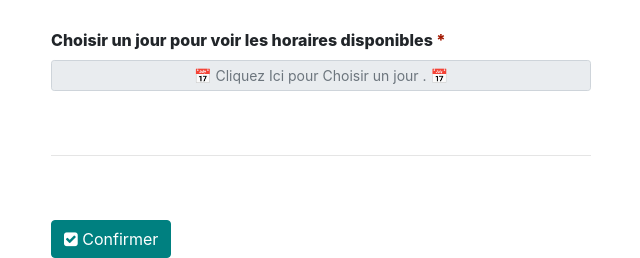
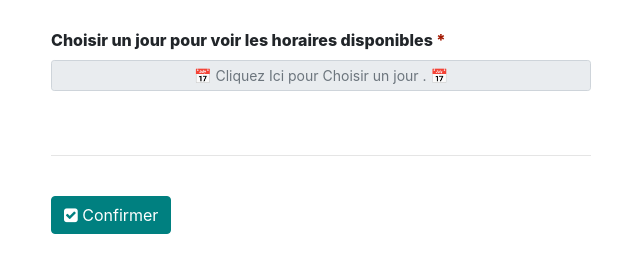
Before and after one commit to DoraymonIT/fmpm-stage1, a PHP site: page / in a window 1280 px wide. Shown: the part 1819-2077 px from the top of the page, without its empty margins (319-959 px from the left). After the commit the page ends 2053 px from the top, so only its background shows below. Run offline with PHP 8.4, Linux system fonts and the light colour scheme; the visitor is signed in with stand-in values (Sample User, id 1); data that the repository does not hold is empty; some libraries are stand-ins or nearby versions.

Commit message:
Update index.php

```diff
--- a/public/index.php
+++ b/public/index.php
@@ -15,7 +15,7 @@ if (empty($_SESSION['username'])) {
   <link rel="stylesheet" href="pickadate.js-3.6.2/lib/themes/default.css">
   <link rel="stylesheet" href="pickadate.js-3.6.2/lib/themes/default.date.css">
   <link rel="stylesheet" href="pickadate.js-3.6.2/lib/themes/default.time.css">
-  <link rel="stylesheet" href="pickadate.js-3.6.2/lib/themes/rtl.css">
+  <!-- <link rel="stylesheet" href="pickadate.js-3.6.2/lib/themes/rtl.css"> -->
 
   <link rel="stylesheet" href="https://maxcdn.bootstrapcdn.com/bootstrap/4.0.0/css/bootstrap.min.css" integrity="sha384-Gn5384xqQ1aoWXA+058RXPxPg6fy4IWvTNh0E263XmFcJlSAwiGgFAW/dAiS6JXm" crossorigin="anonymous" />
   <link rel="stylesheet" href="https://stackpath.bootstrapcdn.com/font-awesome/4.7.0/css/font-awesome.min.css" />
@@ -162,9 +162,7 @@ if (empty($_SESSION['username'])) {
               <span>*</span></label>
             <!-- <input type="date" name="" class="form-control form-control-sm" /> -->
 
-            <input class="datepicker form-control form-control-sm" type="date"
-             name="" id="" placeholder='&#128197; Cliquez Ici pour Choisir un jour . &#x1f4c5;'
-             style="text-align: center;" required onChange="getCreneaux(this.value);" />
+            <input class="datepicker form-control form-control-sm" type="date" name="" id="" placeholder='&#128197; Cliquez Ici pour Choisir un jour . &#x1f4c5;' style="text-align: center;" required onChange="getCreneaux(this.value);" />
 
             <br />
             <!-- This staffs will be displayed when a student choose some day !! -->
@@ -178,9 +176,9 @@ if (empty($_SESSION['username'])) {
             </div>
             <br>
             <hr>
-            <br /><br />
+            <br /> <button type="submit" class="btn btn-success btn-custom"> <i class="fa fa-check-square" aria-hidden="true"></i> Confirmer</button>
+            <br />
           </form>
-          <button type="submit" class="btn btn-success btn-custom"> <i class="fa fa-check-square" aria-hidden="true"></i> Confirmer</button>
 
         </div>
         <div class="col-md-3"></div>
@@ -210,7 +208,7 @@ if (empty($_SESSION['username'])) {
 <script src="pickadate.js-3.6.2/lib/picker.js"></script>
 <script src="pickadate.js-3.6.2/lib/picker.date.js"></script>
 <script src="pickadate.js-3.6.2/lib/picker.time.js"></script>
-  <!-- <script src="pickadate.js-3.6.2/lib/translations/fr_FR.js"></script> -->
+<!-- <script src="pickadate.js-3.6.2/lib/translations/fr_FR.js"></script> -->
 <script>
   var $input = $('.datepicker').pickadate({
     onClose: function() {
```
